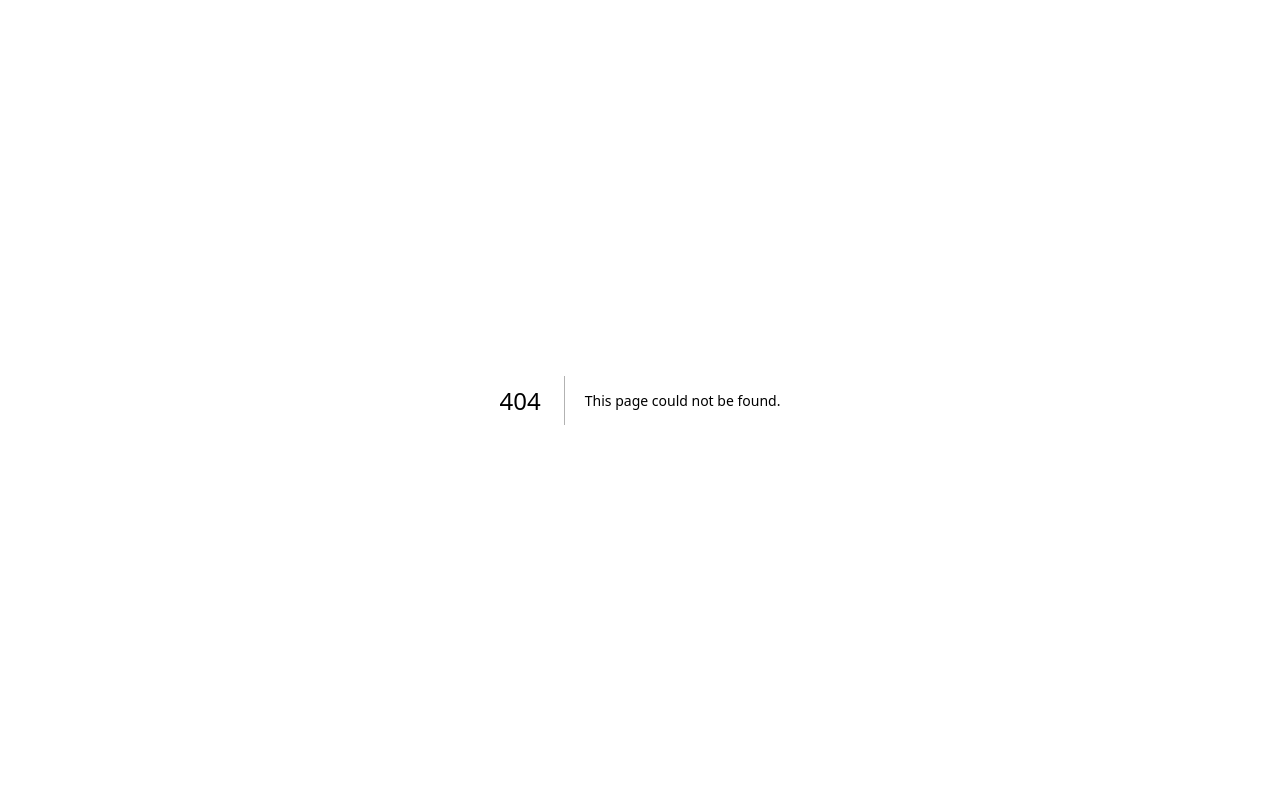
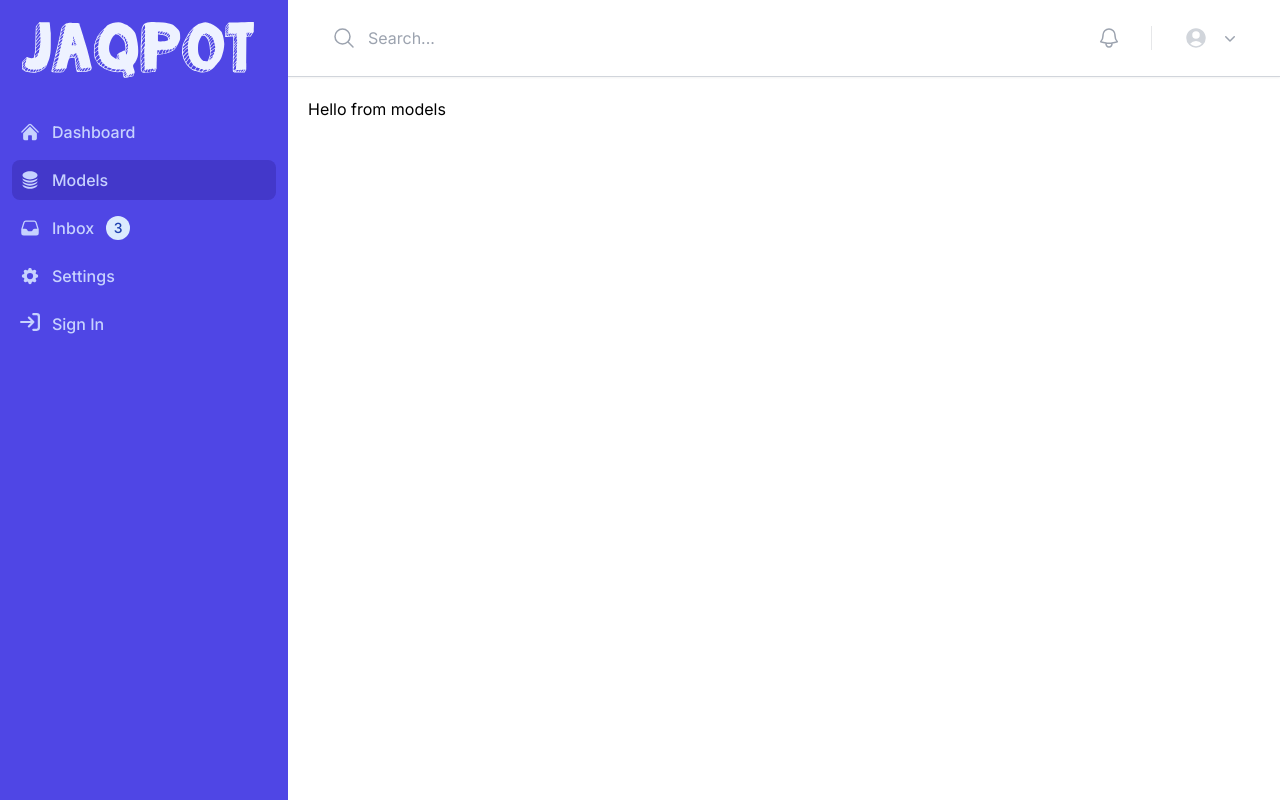
Before and after one commit to ntua-unit-of-control-and-informatics/jaqpot-frontend, a Next.js app: page /dashboard/models in a window 1280 px wide. Before the commit this address had no page. Built offline with nearby package versions, Linux system fonts and the light colour scheme; no server answers.

Commit message:
feat(JAQPOT-78): create top bar and user avatar (#4)

```diff
--- a/package.json
+++ b/package.json
@@ -9,6 +9,7 @@
     "lint": "next lint"
   },
   "dependencies": {
+    "@headlessui/react": "^2.0.3",
     "@heroicons/react": "^2.1.3",
     "next": "14.2.3",
     "next-auth": "^5.0.0-beta.18",
--- a/src/app/components/Logo.tsx
+++ b/src/app/dashboard/components/Logo.tsx
@@ -2,7 +2,6 @@ export default function Logo() {
   return (
     <svg
       viewBox="0 0 300 100"
-      preserveAspectRatio="meet"
       version="1.1"
       id="svg1"
       xmlns="http://www.w3.org/2000/svg"
--- /dev/null
+++ b/src/app/dashboard/components/SearchBar.tsx
@@ -0,0 +1,26 @@
+import { MagnifyingGlassIcon } from '@heroicons/react/24/outline';
+
+export default function SearchBar() {
+  return (
+    <form className="flex-1">
+      <label
+        htmlFor="default-search"
+        className="mb-2 text-sm font-medium text-gray-900 sr-only dark:text-white"
+      >
+        Search
+      </label>
+      <div className="relative">
+        <div className="absolute inset-y-0 start-0 flex items-center ps-3 pointer-events-none">
+          <MagnifyingGlassIcon className="size-6 text-gray-400" />
+        </div>
+        <input
+          type="search"
+          id="default-search"
+          className="block w-full h-full p-4 ps-12 text-gray-900 outline-none dark:placeholder-gray-400 dark:text-white"
+          placeholder="Search..."
+          required
+        />
+      </div>
+    </form>
+  );
+}
--- a/src/app/components/Sidebar.tsx
+++ b/src/app/dashboard/components/Sidebar.tsx
@@ -1,6 +1,6 @@
 'use client';
 
-import Logo from '@/app/components/Logo';
+import Logo from '@/app/dashboard/components/Logo';
 import Link from 'next/link';
 
 import {
@@ -8,7 +8,6 @@ import {
   Cog8ToothIcon,
   HomeIcon,
   InboxIcon,
-  UsersIcon,
   XCircleIcon,
 } from '@heroicons/react/24/solid';
 import { signIn, signOut } from 'next-auth/react';
@@ -18,25 +17,14 @@ import { usePathname } from 'next/navigation';
 
 export default function Sidebar({ session }: { session: Session | null }) {
   const [showSidebarOnMobile, setShowSideBarOnMobile] = useState(false);
-  const pathname = usePathname();
-
-  const sidebarClassName = () => {
-    const sidebarDefaultClassnames =
-      'fixed top-0 left-0 z-40 w-64 h-screen bg-indigo-600 dark:bg-gray-1000 transition-transform sm:translate-x-0';
-    if (showSidebarOnMobile) {
-      return sidebarDefaultClassnames;
-    } else {
-      return `${sidebarDefaultClassnames} -translate-x-full`;
-    }
-  };
-
   const navElement = (
+    index: number,
     href: string,
     name: string,
     icon: ReactElement,
     after?: ReactElement,
   ) => (
-    <li>
+    <li key={index}>
       <Link
         href={`/${href}`}
         className={`flex items-center p-2 text-indigo-200 rounded-lg dark:text-white hover:bg-indigo-700 dark:hover:bg-gray-700 group ${pathname === `/${href}` ? 'bg-indigo-700' : ''}`}
@@ -52,32 +40,50 @@ export default function Sidebar({ session }: { session: Session | null }) {
     </li>
   );
 
+  const pathname = usePathname();
+
   const iconClassName =
     'w-5 h-5 text-indigo-200 transition duration-75 dark:text-gray-400 group-hover:text-white dark:group-hover:text-white';
 
   const navElements = [
-    navElement(
-      'dashboard',
-      'Dashboard',
-      <HomeIcon className={iconClassName} />,
-    ),
-    navElement('models', 'Models', <HomeIcon className={iconClassName} />),
-    navElement(
-      'inbox',
-      'Inbox',
-      <CircleStackIcon className={iconClassName} />,
-      <>
-        <span className="inline-flex items-center justify-center w-3 h-3 p-3 ms-3 text-sm font-medium text-blue-800 bg-blue-100 rounded-full dark:bg-blue-900 dark:text-blue-300">
-          3
-        </span>
-      </>,
-    ),
-    navElement(
-      'settings',
-      'Settings',
-      <Cog8ToothIcon className={iconClassName} />,
-    ),
+    {
+      href: 'dashboard',
+      name: 'Dashboard',
+      icon: <HomeIcon className={iconClassName} />,
+    },
+    {
+      href: 'dashboard/models',
+      name: 'Models',
+      icon: <CircleStackIcon className={iconClassName} />,
+    },
+    {
+      href: 'inbox',
+      name: 'Inbox',
+      icon: <InboxIcon className={iconClassName} />,
+      after: (
+        <>
+          <span className="inline-flex items-center justify-center w-3 h-3 p-3 ms-3 text-sm font-medium text-blue-800 bg-blue-100 rounded-full dark:bg-blue-900 dark:text-blue-300">
+            3
+          </span>
+        </>
+      ),
+    },
+    {
+      href: 'settings',
+      name: 'Settings',
+      icon: <Cog8ToothIcon className={iconClassName} />,
+    },
   ];
+
+  const sidebarClassName = () => {
+    const sidebarDefaultClassnames =
+      'fixed top-0 left-0 z-40 w-72 h-screen bg-indigo-600 dark:bg-gray-1000 transition-transform sm:translate-x-0';
+    if (showSidebarOnMobile) {
+      return sidebarDefaultClassnames;
+    } else {
+      return `${sidebarDefaultClassnames} -translate-x-full`;
+    }
+  };
 
   const ModalOverlay = () => (
     <div
@@ -126,7 +132,9 @@ export default function Sidebar({ session }: { session: Session | null }) {
           </Link>
           <nav className="h-full px-3 py-4 overflow-y-auto">
             <ul className="space-y-2 font-medium">
-              {navElements.map((navElement) => navElement)}
+              {navElements.map(({ href, name, icon, after }, index) =>
+                navElement(index, href, name, icon, after),
+              )}
 
               {!session && (
                 <button
--- /dev/null
+++ b/src/app/dashboard/components/TopBar.tsx
@@ -0,0 +1,25 @@
+import { BellIcon, MagnifyingGlassIcon } from '@heroicons/react/24/outline';
+import UserAvatar from '@/app/dashboard/components/UserAvatar';
+import { Session } from 'next-auth';
+import SearchBar from '@/app/dashboard/components/SearchBar';
+
+export default function TopBar({ session }: { session: Session | null }) {
+  return (
+    <div className="w-full px-8 py-3 border-b border-b-gray-300 shadow-[rgba(0,0,0,0.05)_0_1px_2px_0px]">
+      <div className="flex flex-row gap-x-6 ">
+        <SearchBar />
+        <div className="flex gap-x-5 items-center">
+          <button type="button" className="p-2.5">
+            <BellIcon className="size-6 text-gray-400" />
+          </button>
+          {/*DIVIDER*/}
+          <div
+            className="bg-gray-900 w-px h-6 bg-opacity-10"
+            aria-hidden="true"
+          ></div>
+          <UserAvatar session={session} />
+        </div>
+      </div>
+    </div>
+  );
+}
--- /dev/null
+++ b/src/app/dashboard/components/UserAvatar.tsx
@@ -0,0 +1,115 @@
+'use client';
+
+import { Fragment } from 'react';
+import {
+  Menu,
+  MenuButton,
+  MenuItem,
+  MenuItems,
+  Transition,
+} from '@headlessui/react';
+import { ChevronDownIcon } from '@heroicons/react/20/solid';
+import Image from 'next/image';
+import { Session } from 'next-auth';
+import { UserCircleIcon } from '@heroicons/react/24/solid';
+
+function classNames(...classes: string[]) {
+  return classes.filter(Boolean).join(' ');
+}
+
+export default function UserAvatar({ session }: { session: Session | null }) {
+  return (
+    <Menu as="div" className="relative inline-block">
+      <div>
+        <MenuButton className="inline-flex  items-center w-full justify-center gap-x-1.5 rounded-md bg-white px-3 py-2 text-sm font-semibold text-gray-900">
+          {session?.user?.image ? (
+            <Image
+              alt="user avatar"
+              src={session?.user?.image}
+              width={40}
+              height={40}
+              className="rounded-full w-8 h-8 aspect-square object-cover"
+            />
+          ) : (
+            <UserCircleIcon className="size-6 text-gray-300" />
+          )}
+
+          <span className="hidden md:block">{session?.user?.name}</span>
+          <ChevronDownIcon
+            className="-mr-1 h-5 w-5 text-gray-400"
+            aria-hidden="true"
+          />
+        </MenuButton>
+      </div>
+
+      <Transition
+        as={Fragment}
+        enter="transition ease-out duration-100"
+        enterFrom="transform opacity-0 scale-95"
+        enterTo="transform opacity-100 scale-100"
+        leave="transition ease-in duration-75"
+        leaveFrom="transform opacity-100 scale-100"
+        leaveTo="transform opacity-0 scale-95"
+      >
+        <MenuItems className="absolute right-0 z-10 mt-2 w-56 origin-top-right rounded-md bg-white shadow-lg ring-1 ring-black ring-opacity-5 focus:outline-none">
+          <div className="py-1">
+            <MenuItem>
+              {({ focus }) => (
+                <a
+                  href="#"
+                  className={classNames(
+                    focus ? 'bg-gray-100 text-gray-900' : 'text-gray-700',
+                    'block px-4 py-2 text-sm',
+                  )}
+                >
+                  Account settings
+                </a>
+              )}
+            </MenuItem>
+            <MenuItem>
+              {({ focus }) => (
+                <a
+                  href="#"
+                  className={classNames(
+                    focus ? 'bg-gray-100 text-gray-900' : 'text-gray-700',
+                    'block px-4 py-2 text-sm',
+                  )}
+                >
+                  Support
+                </a>
+              )}
+            </MenuItem>
+            <MenuItem>
+              {({ focus }) => (
+                <a
+                  href="#"
+                  className={classNames(
+                    focus ? 'bg-gray-100 text-gray-900' : 'text-gray-700',
+                    'block px-4 py-2 text-sm',
+                  )}
+                >
+                  License
+                </a>
+              )}
+            </MenuItem>
+            <form method="POST" action="#">
+              <MenuItem>
+                {({ focus }) => (
+                  <button
+                    type="submit"
+                    className={classNames(
+                      focus ? 'bg-gray-100 text-gray-900' : 'text-gray-700',
+                      'block w-full px-4 py-2 text-left text-sm',
+                    )}
+                  >
+                    Sign out
+                  </button>
+                )}
+              </MenuItem>
+            </form>
+          </div>
+        </MenuItems>
+      </Transition>
+    </Menu>
+  );
+}
--- a/src/app/dashboard/layout.tsx
+++ b/src/app/dashboard/layout.tsx
@@ -1,17 +1,22 @@
-import Sidebar from '@/app/components/Sidebar';
+import Sidebar from '@/app/dashboard/components/Sidebar';
 import { auth } from '@/auth';
+import { ReactNode } from 'react';
+import TopBar from '@/app/dashboard/components/TopBar';
 
 export default async function Dashboard({
   children,
 }: Readonly<{
-  children: React.ReactNode;
+  children: ReactNode;
 }>) {
   const session = await auth();
 
   return (
     <>
       <Sidebar session={session} />
-      <div className="p-4 h-screen sm:ml-64">{children}</div>
+      <div className="h-screen sm:ml-72">
+        <TopBar session={session} />
+        <main>{children}</main>
+      </div>
     </>
   );
 }
--- /dev/null
+++ b/src/app/dashboard/models/page.tsx
@@ -0,0 +1,14 @@
+import { Metadata } from 'next';
+
+export const metadata: Metadata = {
+  title: 'Dashboard | Jaqpot',
+  description: 'From model upload to prediction, all in one place',
+};
+
+export default function Dashboard() {
+  return (
+    <div style={{ padding: '20px' }}>
+      <h1>Hello from models</h1>
+    </div>
+  );
+}
--- a/src/app/dashboard/page.tsx
+++ b/src/app/dashboard/page.tsx
@@ -3,9 +3,6 @@ import { Metadata } from 'next';
 export const metadata: Metadata = {
   title: 'Dashboard | Jaqpot',
   description: 'From model upload to prediction, all in one place',
-  // openGraph: {
-  //   images: ['https://i.imgur.com/Tamd8rD.png'],
-  // },
 };
 
 export default function Dashboard() {
```
Also changed, not shown: 1 other file (tests, documents, lock files or other folders).
